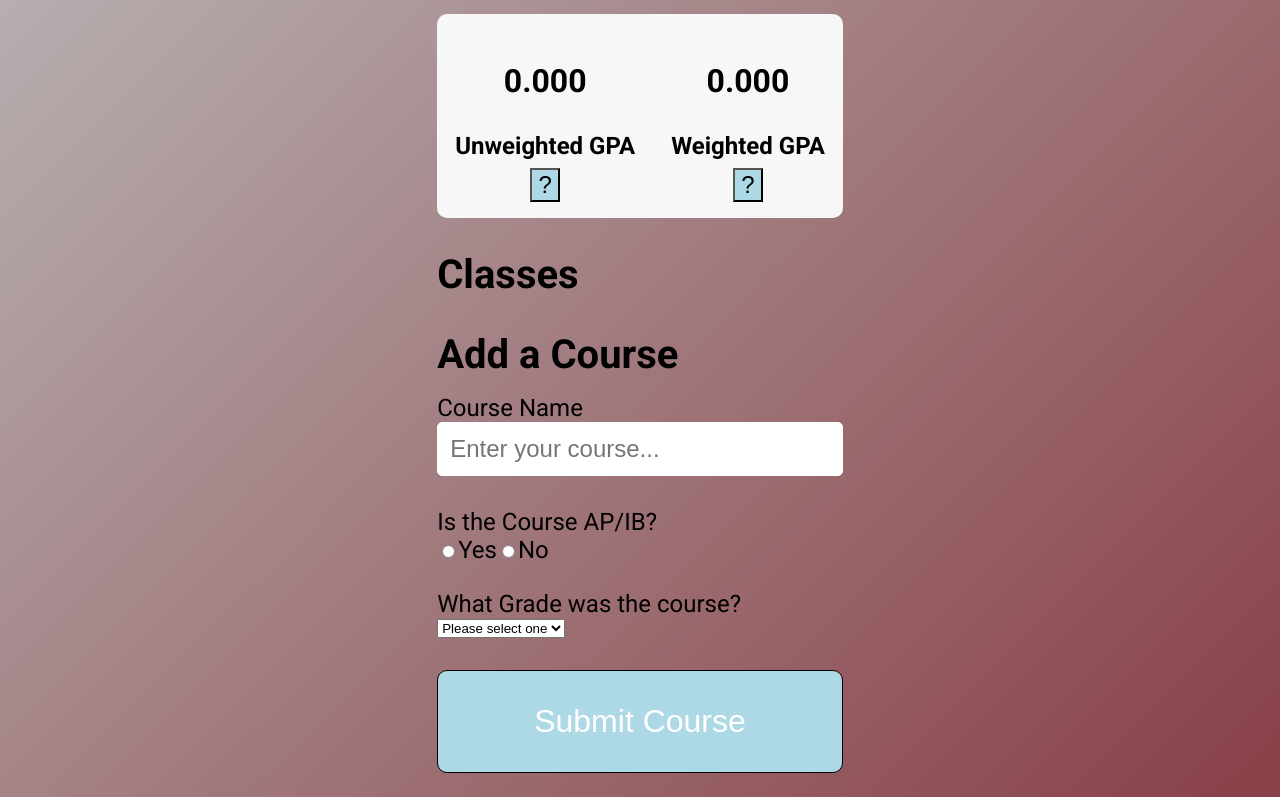
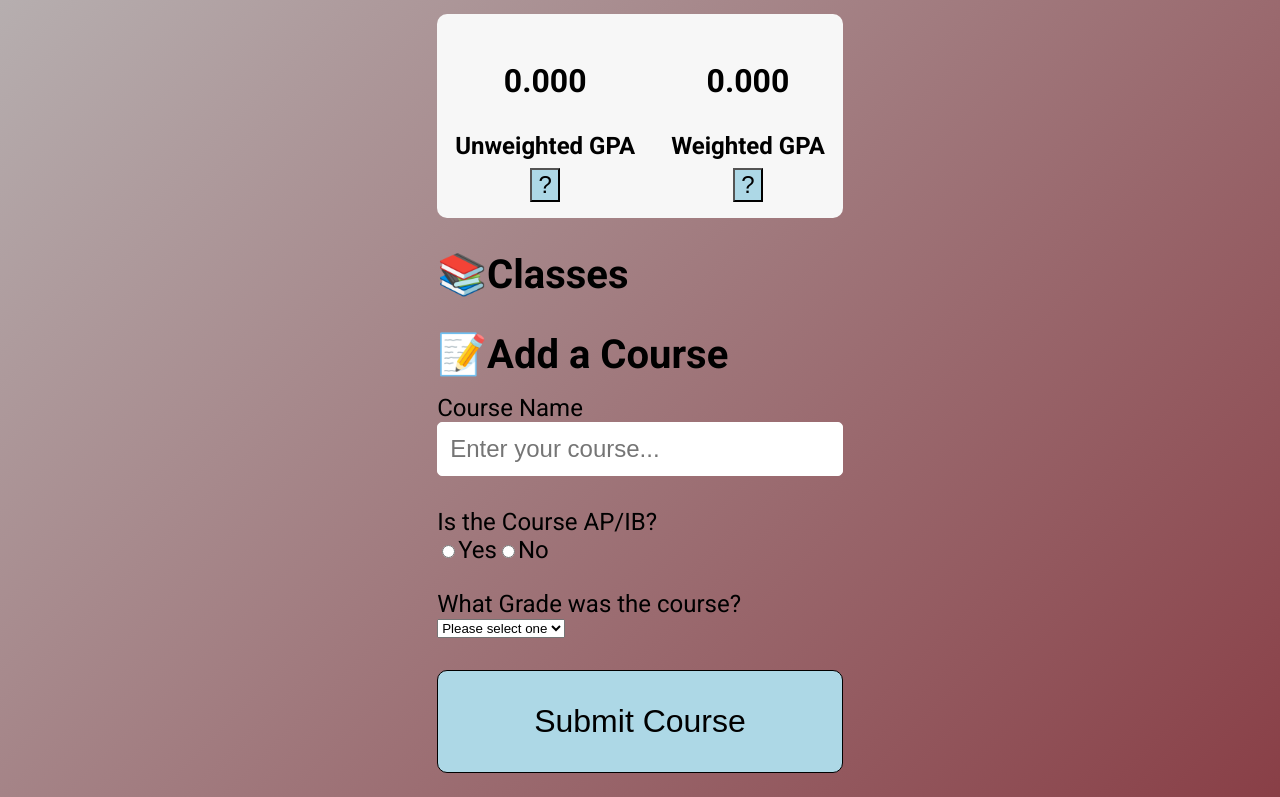
Before and after one commit to StarSplitter/FBLA-Project-9th, a Vue app: page / in a window 1280 px wide. Shown: the part 241-1038 px from the top of the page. Built offline with nearby package versions, Linux system fonts and the light colour scheme.

Commit message:
🎉Emojis update to headings🎉

```diff
--- a/src/components/AddClass.vue
+++ b/src/components/AddClass.vue
@@ -24,7 +24,7 @@
 </script>
 
 <template>
-    <h2>Add a Course</h2>
+    <h2>📝Add a Course</h2>
     <form @submit.prevent="Submit">
         <label for="courseName">Course Name</label>
         <input type="text" id="courseName" placeholder="Enter your course..." v-model="courseName"/>
@@ -78,8 +78,8 @@
 
     button {
         cursor: pointer;
-        background-color: lightblue;
-        color:white;
+        background-color: #add8e6;
+        color:#000000;
         border: 1px solid black;
         border-radius: 10px;
         font-size: 2rem;
@@ -88,6 +88,6 @@
         width: 100%;
     }
     button:hover{
-        color:blue;
+        color:#0000ff;
     }
 </style>
--- a/src/components/ClassList.vue
+++ b/src/components/ClassList.vue
@@ -12,7 +12,7 @@
 </script>
 
 <template>
-    <h2>Classes</h2>
+    <h2>📚Classes</h2>
     <ul class="list" id="list">
         <li v-for="course in courses" :key="course.id" :class="course.weighted ? 'weighted' : ''"><span class="course">{{ course.text }}</span>
             <span class="grade">{{ course.grade }}</span>
```
